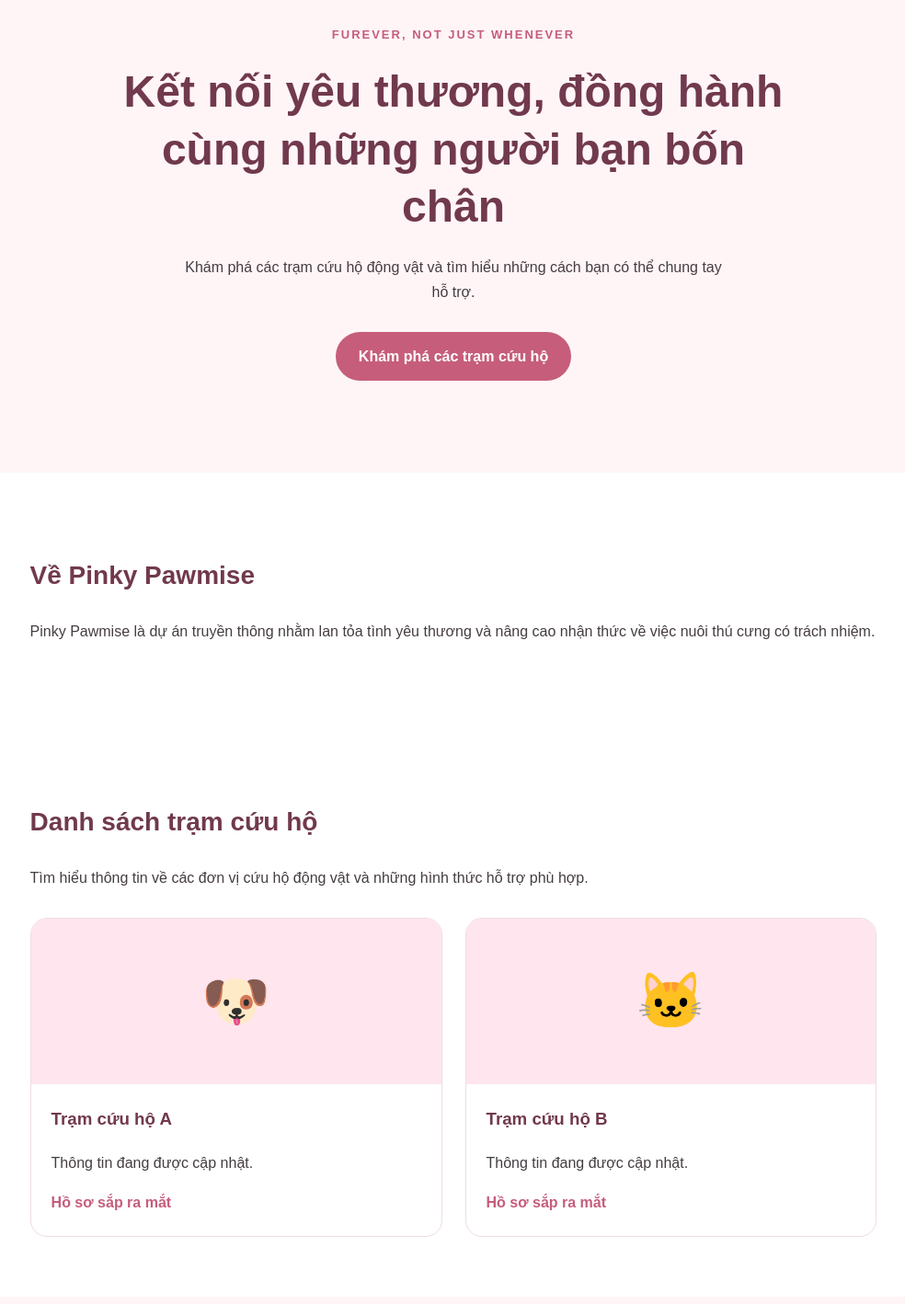
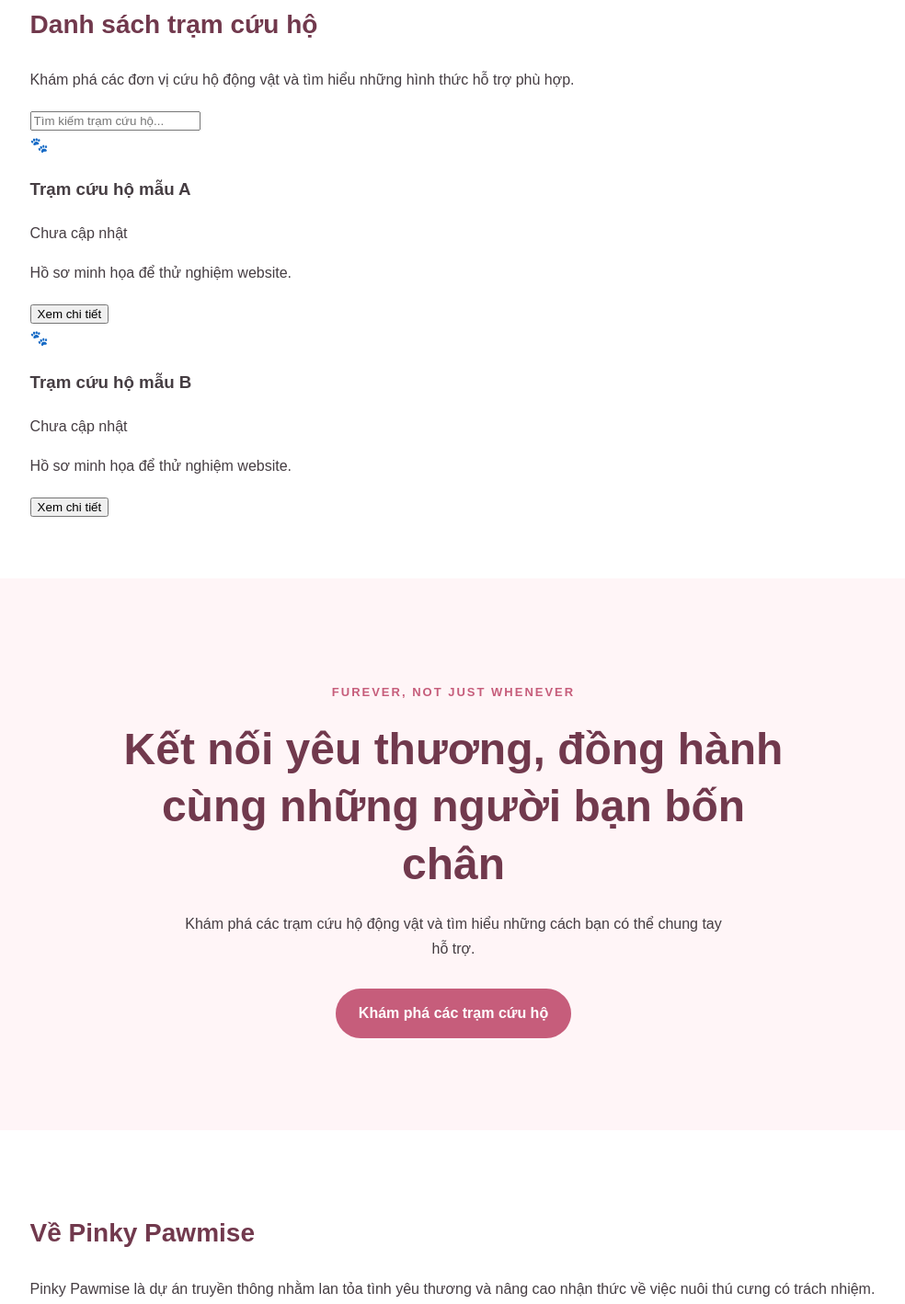
Before and after one commit to halumichu/pinky-pawmise-website, a plain HTML site: page index.html in a window 1280 px wide. Shown: the part 163-1581 px from the top of the page at 92% size, without its empty margins (147-1131 px from the left). Drawn offline with Linux system fonts and the light colour scheme.

Commit message:
index.html

```diff
--- a/index.html
+++ b/index.html
@@ -16,8 +16,31 @@
       <a href="#tram-cuu-ho">Trạm cứu hộ</a>
     </nav>
   </header>
+</header>
 
-  <main>
+<main>
+
+<section id="tram-cuu-ho" class="section">
+  <h2 id="rescue-title">Danh sách trạm cứu hộ</h2>
+
+  <p>
+    Khám phá các đơn vị cứu hộ động vật
+    và tìm hiểu những hình thức hỗ trợ phù hợp.
+  </p>
+
+  <input
+    type="search"
+    id="rescue-search"
+    placeholder="Tìm kiếm trạm cứu hộ..."
+    aria-label="Tìm kiếm trạm cứu hộ"
+  >
+
+  <div id="rescue-list" class="rescue-grid"></div>
+
+  <div id="rescue-detail" hidden></div>
+</section>
+
+</main>
     <section class="hero">
       <p class="eyebrow">FUREVER, NOT JUST WHENEVER</p>
       <h1>Kết nối yêu thương, đồng hành cùng những người bạn bốn chân</h1>
@@ -39,39 +62,14 @@
       </p>
     </section>
 
-    <section id="tram-cuu-ho" class="section">
-      <h2>Danh sách trạm cứu hộ</h2>
-      <p>
-        Tìm hiểu thông tin về các đơn vị cứu hộ động vật
-        và những hình thức hỗ trợ phù hợp.
-      </p>
 
-      <div class="cards">
-        <article class="card">
-          <div class="card-image">🐶</div>
-          <div class="card-content">
-            <h3>Trạm cứu hộ A</h3>
-            <p>Thông tin đang được cập nhật.</p>
-            <span>Hồ sơ sắp ra mắt</span>
-          </div>
-        </article>
-
-        <article class="card">
-          <div class="card-image">🐱</div>
-          <div class="card-content">
-            <h3>Trạm cứu hộ B</h3>
-            <p>Thông tin đang được cập nhật.</p>
-            <span>Hồ sơ sắp ra mắt</span>
-          </div>
-        </article>
-      </div>
-    </section>
   </main>
 
   <footer>
     <strong>Pinky Pawmise 2026</strong>
     <p>Furever, not just whenever.</p>
   </footer>
-
+<script src="data.js"></script>
+<script src="script.js"></script>
 </body>
 </html>
```
